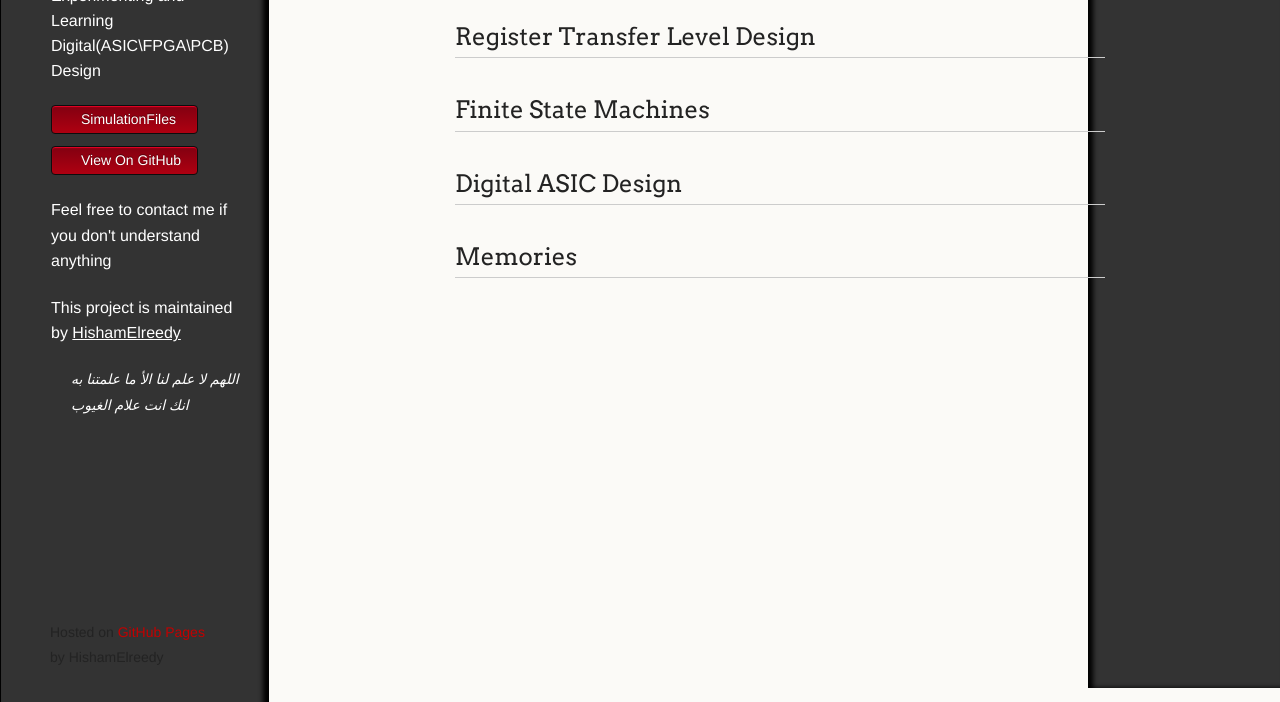
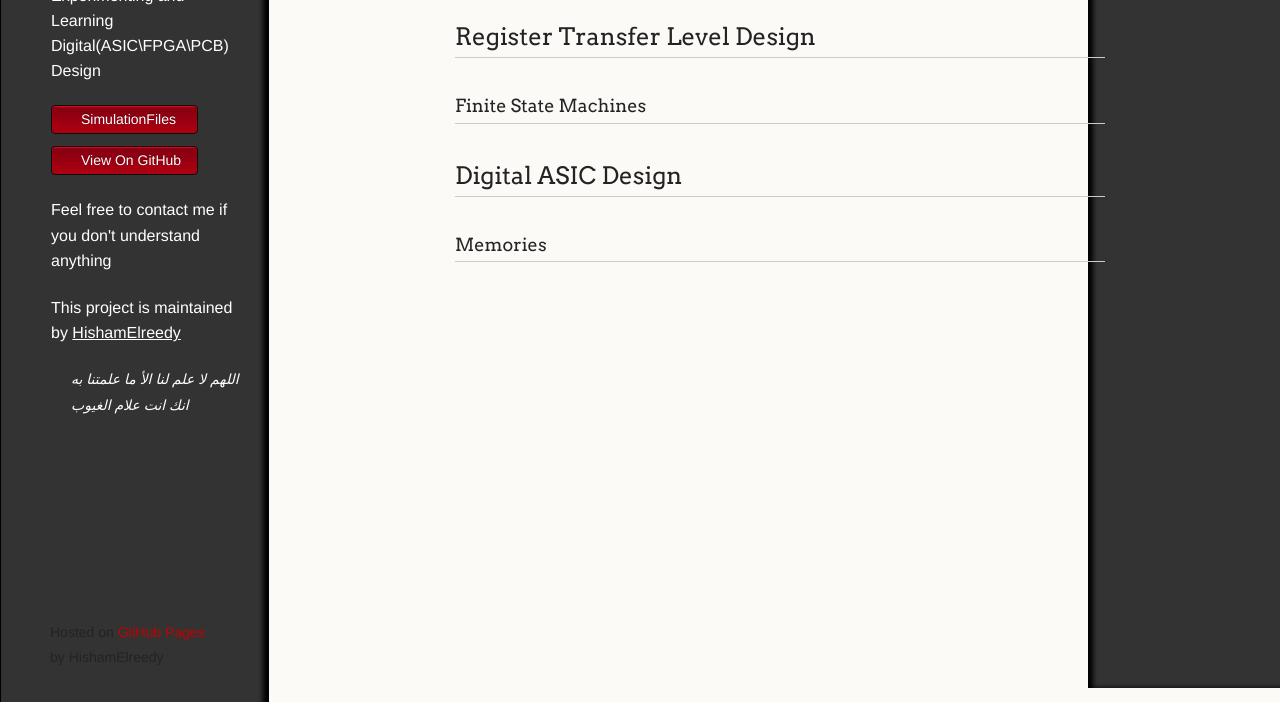
Before and after one commit to Digital-Systems-Design/Digital-IC-Design, a plain HTML site: page index.html in a window 1280 px wide. Shown: the part 98-800 px from the top of the page. Drawn offline with nearby package versions, Linux system fonts and the light colour scheme; some packages are replaced by stand-ins of ours; a script that the page names is missing; a web font is replaced by a local one.

Commit message:
fsmimpcommit

```diff
--- a/index.html
+++ b/index.html
@@ -29,9 +29,9 @@
     <section>
         <h2>Digital Design</h2>
         <h2>Register Transfer Level Design</h2>
-            <h2>Finite State Machines</h2>
+            <h3>Finite State Machines</h3>
         <h2>Digital ASIC Design</h2>
-            <h2>Memories</h2>
+            <h3>Memories</h3>
 
     </section>
 <footer>
```
